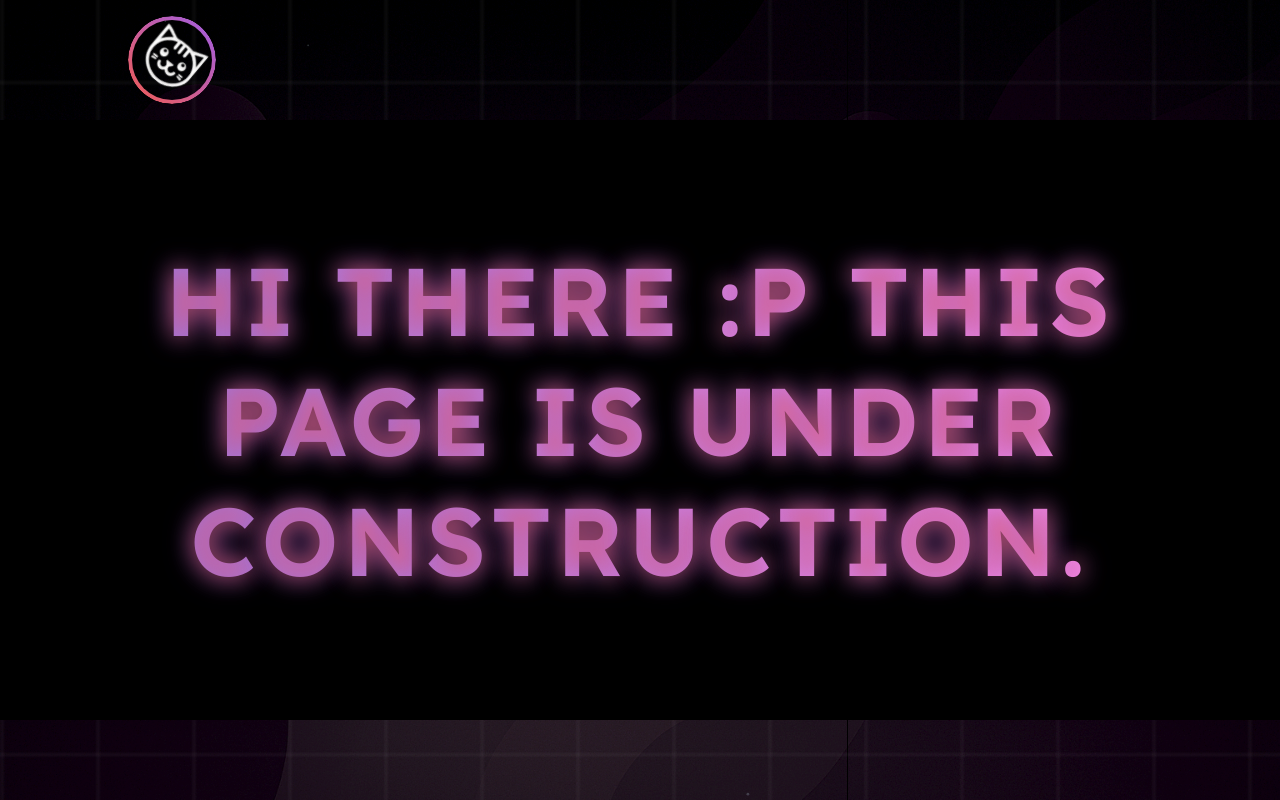
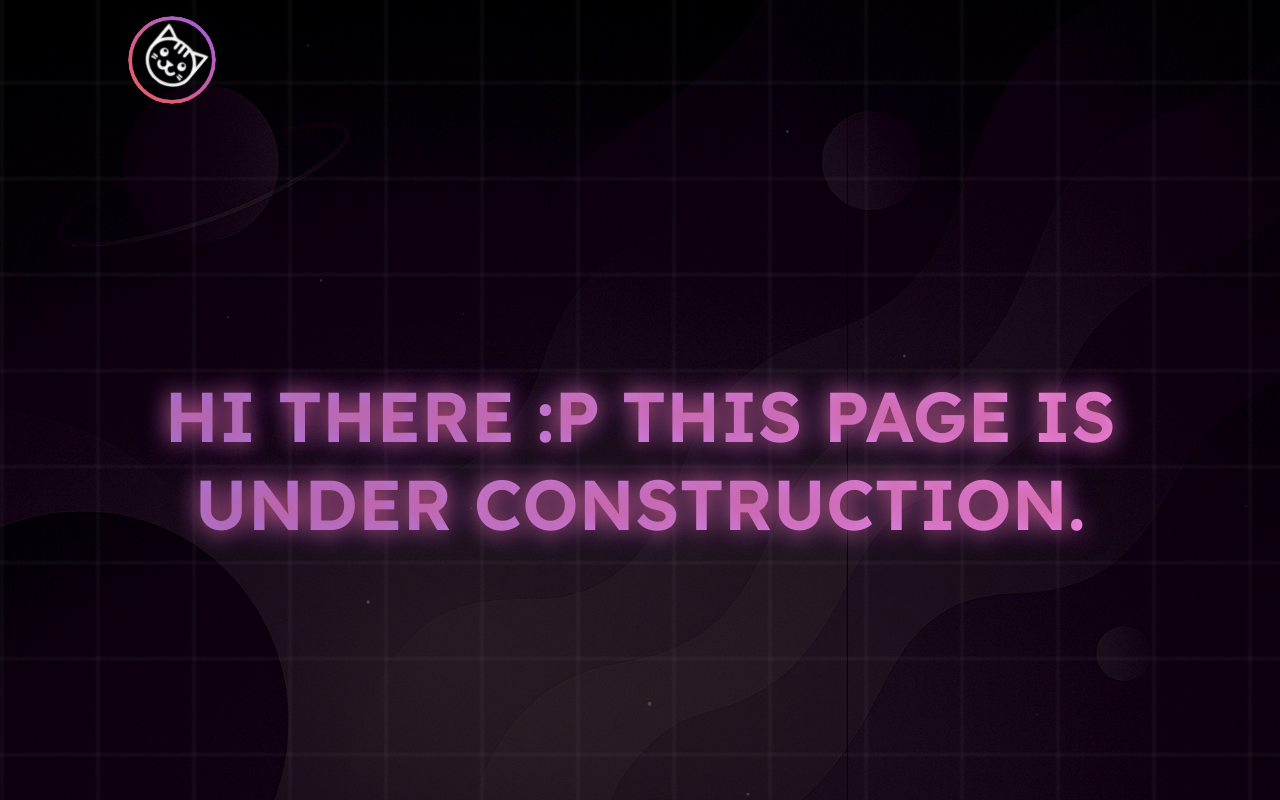
Before and after one commit to toricodesthings/Toris-Portfolio-Website, a React (Vite) app: page /misc in a window 1280 px wide. Built offline with nearby package versions, Linux system fonts and the light colour scheme; no server answers; the database is empty.

Commit message:
Minor UI adjustments

```diff
--- a/src/Components/CS/CSMain.css
+++ b/src/Components/CS/CSMain.css
@@ -374,7 +374,7 @@ section::before {
 
 /* Terminal Content */
 .csterminal-content {
-    max-width: 60%;
+    max-width: 100%;
     flex: 1;
     padding: 20px;
     font-family: inherit;
@@ -482,10 +482,10 @@ section::before {
 .cs-blinking-cursor {
     display: inline-block;
     margin-left: 10px;
-    animation: blink 0.5s infinite;
+    animation: dotBlink 0.5s infinite;
 }
 
-@keyframes blink {
+@keyframes dotBlink {
 
     0%,
     50%,
--- a/src/Components/Contact/Contact.jsx
+++ b/src/Components/Contact/Contact.jsx
@@ -87,7 +87,7 @@ const Contact = () => {
           <h2>Or...</h2>
           <form className="contact-form" onSubmit={handleSubmit}>
             <div className="form-group">
-              <input type="text" name="name" placeholder="Your Name" required />
+              <input type="text" name="name" placeholder="Your Name" />
             </div>
             <div className="form-group">
               <input type="email" name="email" placeholder="Your Email" required />
--- a/src/Components/ForUnderConstructionPage/underconstruction.css
+++ b/src/Components/ForUnderConstructionPage/underconstruction.css
@@ -3,29 +3,27 @@
     display: flex;
     align-items: center;
     justify-content: center;
-    height: 75vh;
+    height: 100vh;
     width: 100%;
     text-align: center;
-    background: black;
     color: white;
 }
 
 /* Large and Bold Text */
 .under-construction {
-    font-size: clamp(4rem, 10vw, 6rem);
+    font-size: clamp(1rem, calc(3vw + 4vh), 10rem);
     font-weight: 600;
-    width: 85%;
+    width: 80%;
     text-transform: uppercase;
-    letter-spacing: 5px;
     background: linear-gradient(90deg, #bb8effd8, #ff8fec);
     background-clip: text;
     -webkit-background-clip: text;
     -webkit-text-fill-color: transparent;
-    animation: fadeIn 1s ease-in-out, glow 1s infinite alternate;
+    animation: fade-in-text 0.5s ease-in-out, glow 1s infinite alternate;
 }
 
 /* Simple fade-in effect */
-@keyframes fadeIn {
+@keyframes fade-in-text {
     from {
         opacity: 0;
         transform: translateY(15px);
--- a/src/Components/Navbar/Navbar.jsx
+++ b/src/Components/Navbar/Navbar.jsx
@@ -61,7 +61,7 @@ const Navbar = () => {
           <li><Link to="/about">About</Link></li>
         </div>
         <div className='pop-up'>
-          <li><Link to="/misc">Projects</Link></li>
+          <li><Link to="/misc">WebApps</Link></li>
         </div>
       </ul>
 
```
